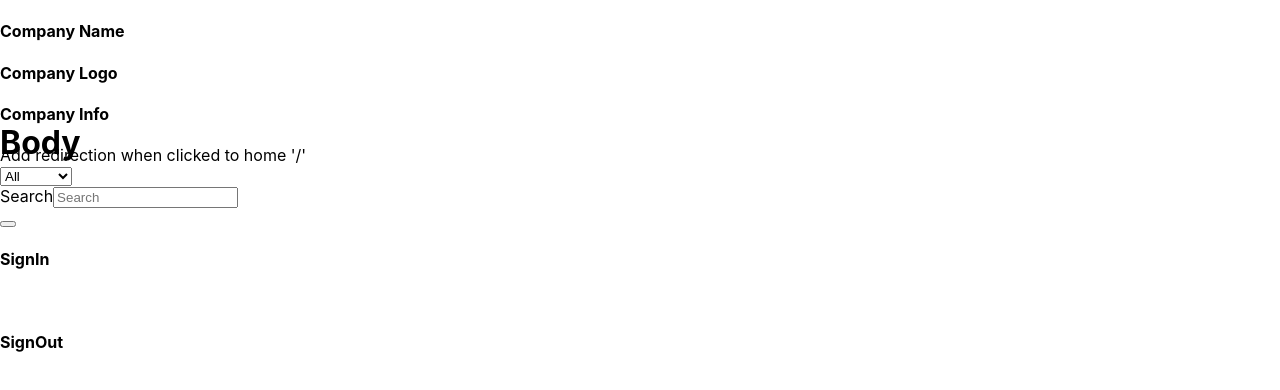
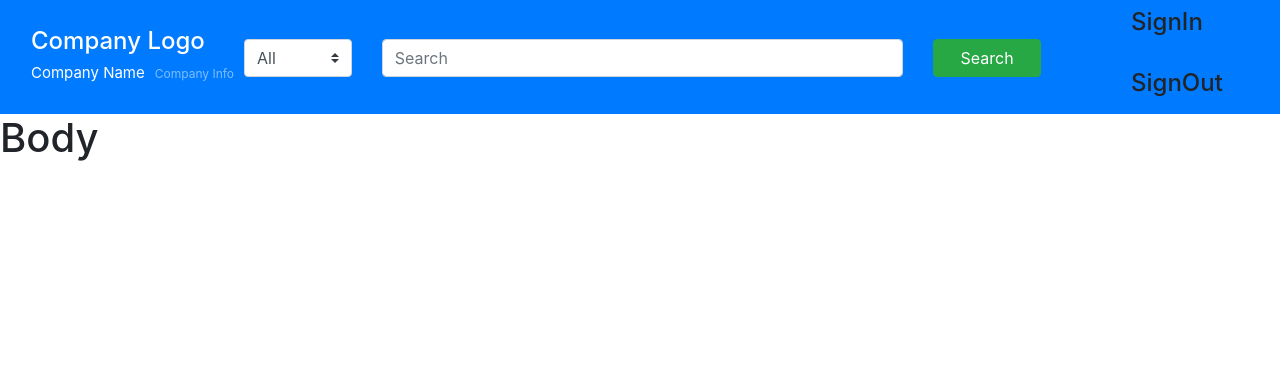
Before and after one commit to vtechguys/spotify-frontend, a React (Create React App) app: page / in a window 1280 px wide. Shown: the top 390 px of the page. Built offline with nearby package versions, Linux system fonts and the light colour scheme.

Commit message:
improving UI

```diff
--- a/src/App.js
+++ b/src/App.js
@@ -1,6 +1,6 @@
 import React, { Component } from 'react';
 // import {BrowserRouter as Router, Route, Switch} from 'react-router-dom'
-// import 'bootstrap/dist/css/bootstrap.min.css'
+import 'bootstrap/dist/css/bootstrap.min.css'
 // import Login from './Components/UI/Login/Login'
 // import Register from './Components/UI/Register/Register'
 // import ForgotPassword from './Components/UI/ForgotPassword/ForgotPassword'
--- a/src/Components/CompanyInfo/CompanyInfo.js
+++ b/src/Components/CompanyInfo/CompanyInfo.js
@@ -2,11 +2,10 @@ import React from 'react';
 export const CompanyInfo = (props)=>{
 
     return (
-        <div className="companyInfo">
-            <h4>{props.name}</h4>
-            <h4>{props.logo}</h4>
-            <h4>{props.info}</h4>
-            Add redirection when clicked to home '/'
+        <div className="navbar-brand">
+            <h4 style={{margin:0}}>{props.logo}</h4>
+            <span className="" style={{fontSize:15, padding : 0, marginRight :10}}>{props.name}</span>
+            <span className="navbar-text" style={{fontSize:12, padding : 0, display:''}}>{props.info}</span>
         </div>
     )
 
--- a/src/Components/SearchBar/SearchBar.js
+++ b/src/Components/SearchBar/SearchBar.js
@@ -30,23 +30,27 @@ export class SearchBar extends React.Component{
     render(){
         return (
             <Auxilary>
-                <select ref="searchOption">
+            <div className='row'>
+            <div className='col-md-2' style={{paddingTop : 0}}>
+                <select ref="searchOption" className="custom-select">
                     <option value="ALL">All</option>
                     <option value="USER">User</option>
                     <option value="COURSES">Courses</option>
                     <option value="GROUP">Group</option>
                 </select>
-                <div>
+                </div>
+            <div className='col-md-8'>
                     <Input onChange={this.searching}
                         id={"search"}
                     >
                         Search
                     </Input>
                 </div>
-                <div>
-                    <Button clicked={this.onSumbit}>
-                        <i className="fa fa-search"></i>
+                <div className='col-md-2'>
+                    <Button clicked={this.onSumbit} className="success">
+                        Search
                     </Button>
+                </div>
                 </div>
             </Auxilary>
 
--- a/src/Components/UI/DropDown/DropDown.js
+++ b/src/Components/UI/DropDown/DropDown.js
@@ -9,6 +9,7 @@ export const DropDown = (props) =>{
 
                 return (
                     <div
+                    style={{padding : 2}}
                         onClick={
                             ()=>{
 
--- a/src/Components/UI/Input/Input.js
+++ b/src/Components/UI/Input/Input.js
@@ -6,7 +6,7 @@ const Input = (props)=>{
 
     return(
         <div className="form-group col-md-12" style={{padding:0}}>
-    <label htmlFor={props.id} className="float-left">{props.children}</label>
+
     <input onChange={props.onChange} onBlur={props.onBlur} type={props.type} className="form-control col-md-12" id={props.id} placeholder={props.children}/>
   </div>
     )
--- a/src/Components/UserInfo/UserInfo.js
+++ b/src/Components/UserInfo/UserInfo.js
@@ -33,7 +33,7 @@ export const UserInfo = (props) =>{
 
         if(props.isVisibleDropDown){
             dropDownListJSX=(
-                <div className="DropDownListItem">
+                <div className="col-md-12" style={{position: "absolute", marginTop:10,padding : 5,left:'-15%',border :'1px solid black' ,backgroundColor :'white',borderRadius: 5}}>
                     <DropDown dropDownList = {dropDownList} clicked={props.clicked}>
 
                     </DropDown>
--- a/src/Containers/Layout/Nav/Nav.js
+++ b/src/Containers/Layout/Nav/Nav.js
@@ -61,20 +61,20 @@ class Nav extends Component{
 
 
         return (
-            <div className="NavContainer row">
-                <div className="col-md-2">
+            <div className="navbar navbar-expand-lg navbar-dark bg-primary">
+            <div className='col-md-2'>
                     <CompanyInfo
                         name = { this.props.companyName }
                         logo = { this.props.companyLogo }
                         info = { this.props.companyInfo }
                     ></CompanyInfo>
-                </div>
-                <div className="col-md-8">
+                    </div>
+                <div className="col-md-8" style={{marginTop: 18,paddingLeft : 20,marginRight : 60}}>
                     <SearchBar
                         onSumbit = { this.searchSubmit }
                     ></SearchBar>
                 </div>
-                <div className="col-md-2">
+                <div className="col-md-1">
                     <UserInfo
                         userImg = { this.props.auth.userImage }
                         avatarName = { this.props.auth.name }
@@ -84,9 +84,8 @@ class Nav extends Component{
                         clicked = { this.clicked }
                     ></UserInfo>
                 </div>
+               </div>
 
-
-            </div>
         )
     }
 }
```
